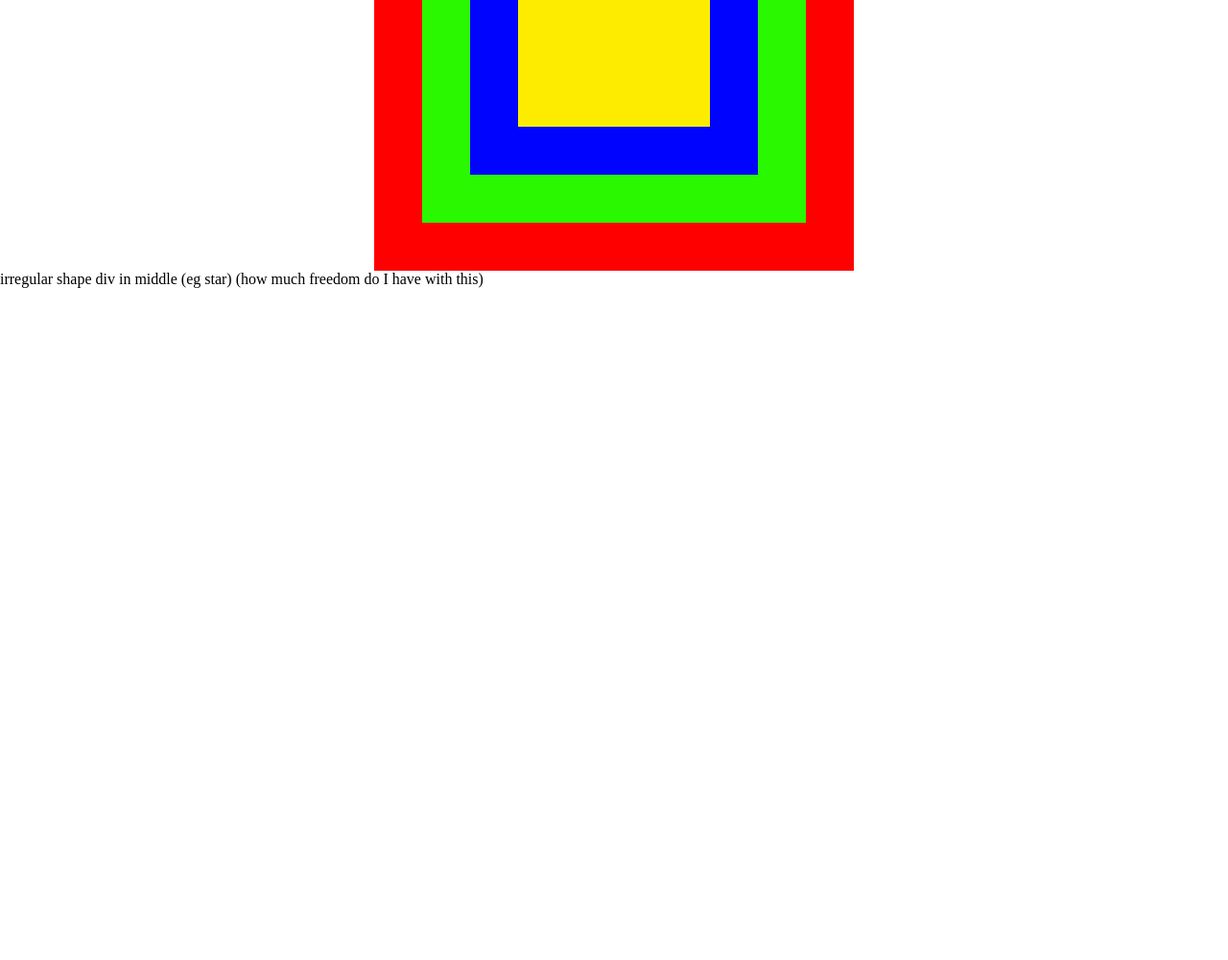
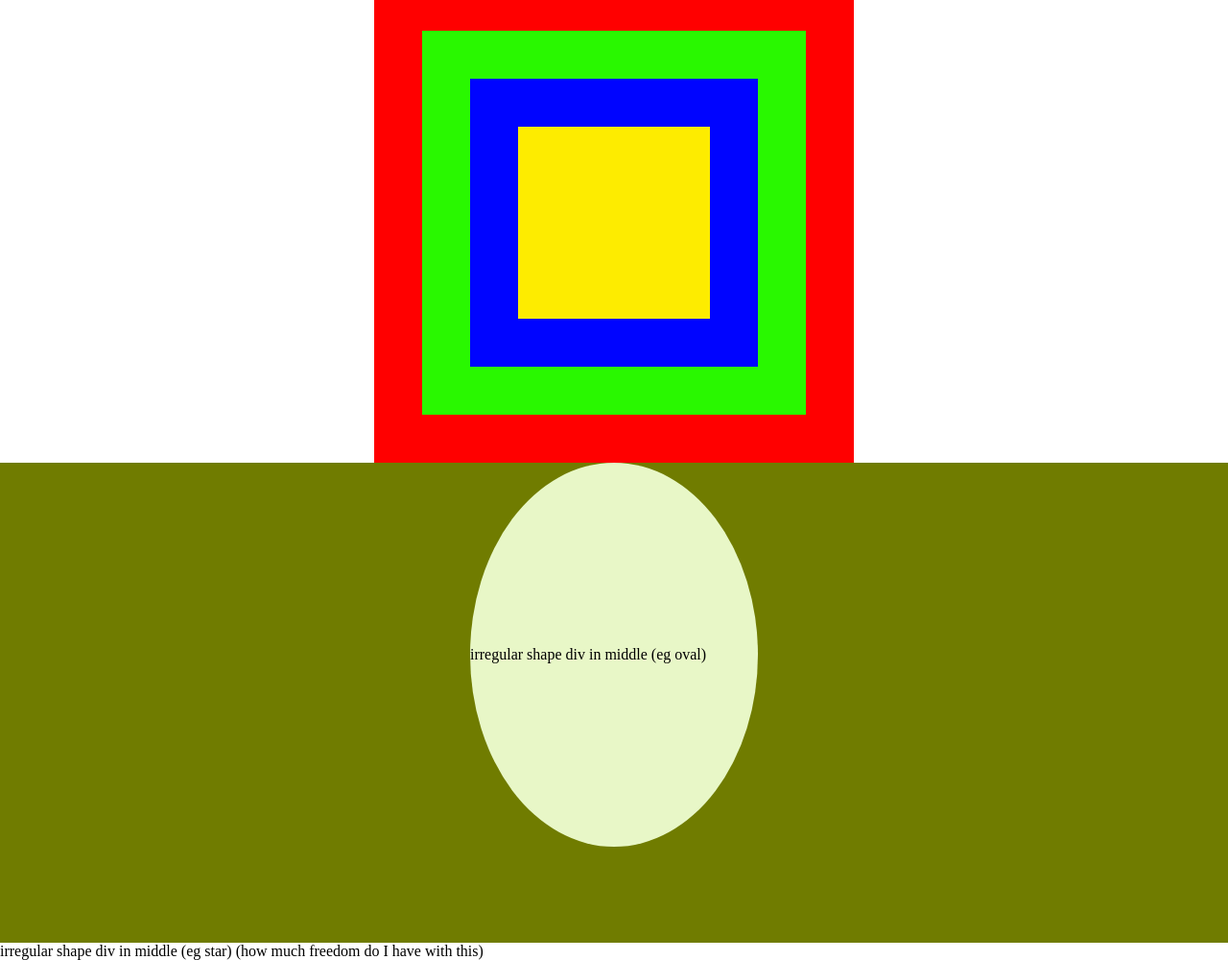
Before and after one commit to fr00tbat/funkyshapes_layoutpractice, a plain HTML site: page index.html in a window 1280 px wide. Shown: the part 3393-4393 px from the top of the page at 96% size. Before the commit the page ends 3693 px from the top, so only its background shows below. Drawn offline with Linux system fonts and the light colour scheme.

Commit message:
Add section with horizontally centred oval

```diff
--- a/assets/style.css
+++ b/assets/style.css
@@ -8,7 +8,7 @@
 
 #big-coloured-background {
     width: 100%;
-    height: 300px;
+    height: 500px;
     background-color: #707c00;
 }
 
@@ -269,3 +269,17 @@
 }
 
 /* ************************************************ */
+
+.large-oval-centre {
+    height: 80%;
+    width: 300px;
+    background-color: #e8f7c7;
+    margin: auto;
+    /* top: 33%; */
+
+    /* these 2 together seem to centre the text vertically here */
+    display: flex;
+    align-items: center;
+
+    border-radius: 50%;
+}
--- a/index.html
+++ b/index.html
@@ -60,11 +60,13 @@
         <div class="sing-square colour_5" id="series"></div>
         <div class="sing-circle colour_6" id="series"></div>
     </div>
+
     <div id="left-third-backg">large rectangle-framed img to left</div>
     <div id="centre-third-backg">large rectangle-framed img in middle</div>
     <div id="right-third-backg">large rectangle-framed img to right</div>
     <div id="left-half-backg">###large backg img to left half div</div>
     <div id="right-half-backg">large backg img to right half div</div>
+
     <div>square elements within square elements in div centre
         <div id="centring" class="bigbigsquare">
             <div id="centring" class="bigsquare">
@@ -74,6 +76,10 @@
             </div>
         </div>
     </div>
+
+    <div id="big-coloured-background">
+        <div class="large-oval-centre">irregular shape div in middle (eg oval)</div>
+    </div>
     <div>irregular shape div in middle (eg star) (how much freedom do I have with this)</div>
 
 
```
